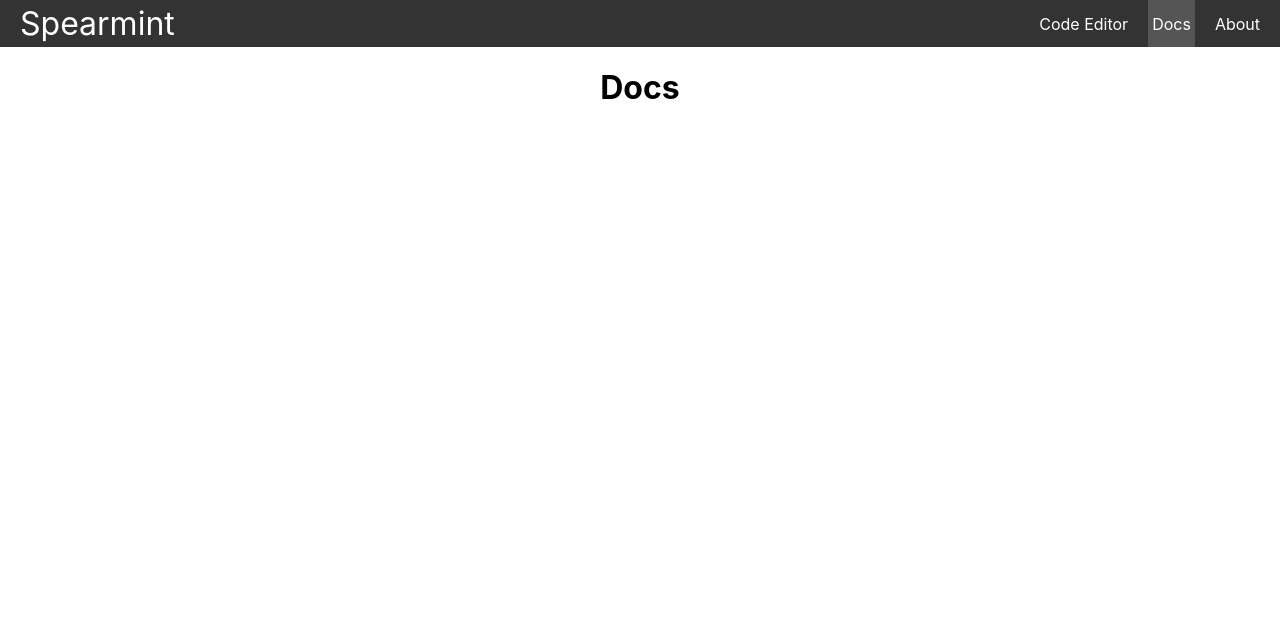
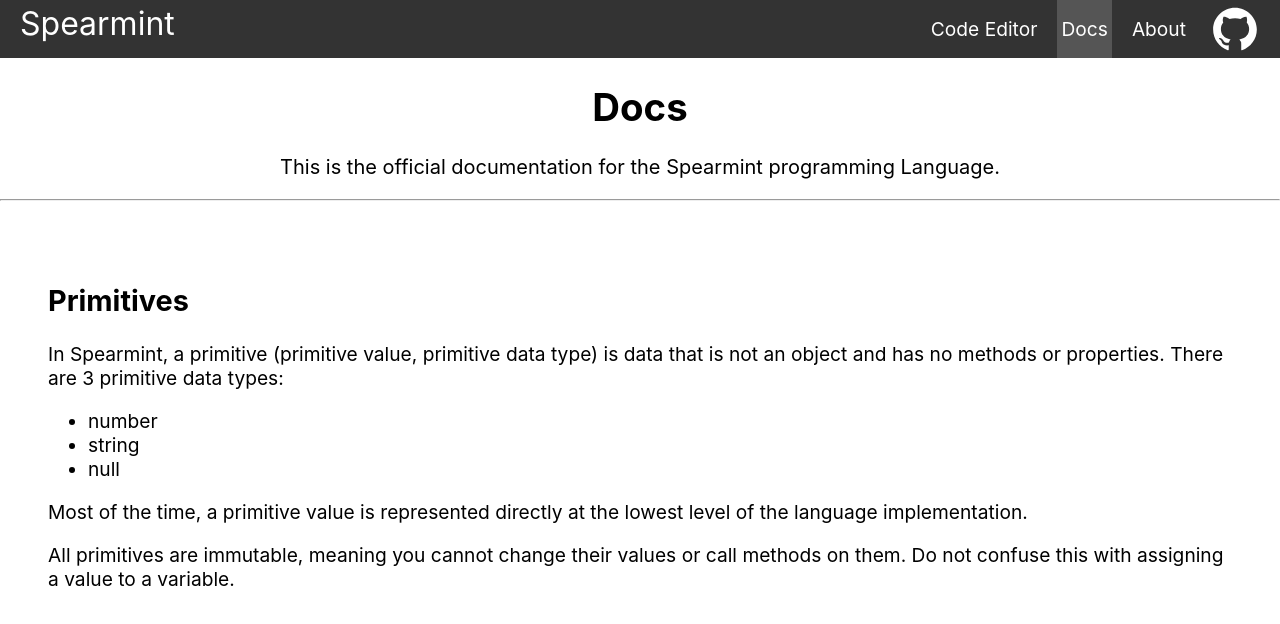
Before and after one commit to jeje1197/Spearmint_Project, a React (Create React App) app: page /docs in a window 1280 px wide. Shown: the top 624 px of the page. Built offline with nearby package versions, Linux system fonts and the light colour scheme.

Commit message:
Started creating docs. Updated styling

```diff
--- a/package.json
+++ b/package.json
@@ -10,6 +10,7 @@
     "react": "^18.2.0",
     "react-ace": "^10.1.0",
     "react-dom": "^18.2.0",
+    "react-icons": "^4.4.0",
     "react-router-dom": "^6.3.0",
     "react-scripts": "5.0.1",
     "web-vitals": "^2.1.4"
--- a/src/App.css
+++ b/src/App.css
@@ -1,5 +1,5 @@
 .App {
-  text-align: center;
+  font-size: larger;
 }
 
 @media (prefers-reduced-motion: no-preference) {
--- a/src/App.js
+++ b/src/App.js
@@ -1,13 +1,13 @@
 import './App.css';
-import CodeEditor from './front-end/pages/CodeEditor'
-import Docs from './front-end/pages/Docs'
-import About from './front-end/pages/About'
+import CodeEditor from './front-end/pages/code-editor/CodeEditor'
+import Docs from './front-end/pages/docs/Docs'
+import About from './front-end/pages/about/About'
 import NavBar from './front-end/NavBar';
 import { Route, Routes } from 'react-router-dom'
 
 function App() {
   return (
-    <>
+    <div className='App'>
       <NavBar/>
       <div className='container'>
         <Routes>
@@ -16,7 +16,7 @@ function App() {
           <Route path='/about' element={<About/>}/>
         </Routes>
       </div>
-    </>
+    </div>
   );
 }
 
--- a/src/front-end/NavBar.js
+++ b/src/front-end/NavBar.js
@@ -1,5 +1,6 @@
 import './NavBar.css'
 import { Link, useMatch, useResolvedPath } from 'react-router-dom'
+import { AiFillGithub } from 'react-icons/ai'
 
 export default function NavBar() {
     return <nav className="nav">
@@ -8,6 +9,11 @@ export default function NavBar() {
             <CustomLink to="/">Code Editor</CustomLink>
             <CustomLink to="/docs">Docs</CustomLink>
             <CustomLink to="/about">About</CustomLink>
+            <li>
+                <a href='https://github.com/jeje1197'>
+                    <AiFillGithub size={50}/>
+                </a>
+            </li>
         </ul>
     </nav>
 }
--- a/src/front-end/pages/Docs.js
+++ /dev/null
@@ -1,3 +0,0 @@
-export default function About() {
-    return <h1>Docs</h1>
-}
--- a/src/front-end/pages/CodeEditor.css
+++ b/src/front-end/pages/code-editor/CodeEditor.css
@@ -1,13 +1,10 @@
-/* body {
-    background-color: #dee3e9;
-} */
-
 h1 {
     text-align: center;
 }
 
 .introduction {
     text-align: center;
+    font-size: 20px;
 }
 
 .CodeEditor {
@@ -20,22 +17,16 @@ h1 {
 
 .editor {
     position: relative;
-    /* width: 500px; */
-    height: 480px;
     flex-basis: 50%;
-    /* padding: 5px; */
 }
 
 .console {
     position: relative;
-    /* width: 500px; */
-    height: 500px;
     flex-basis: 50%;
     margin-left: 20px;
     background-color: black;
     color: white;
     flex-wrap: wrap;
-    /* padding: 5px; */
 }
 
 .code-output {
@@ -46,17 +37,16 @@ h1 {
 
 .options {
     margin-top: 2px;
+    text-align: center;
     font-size: 20px;
-    text-align: center;
 }
 
 .options select {
-    font-size: 20px;
+    font-size: inherit;
 }
 
-button {
+.options button{
     background-color: darkseagreen;
     width: 80px;
-    height: 40;
-    font-size: 20px;
+    font-size: inherit;
 }
--- a/src/front-end/pages/CodeEditor.js
+++ b/src/front-end/pages/code-editor/CodeEditor.js
@@ -141,7 +141,7 @@ class Options extends React.Component {
                     <option value="Loops">Loops</option>
                     <option value="Functions">Functions</option>
                 </select>
-                    <button className="run-button" type="button" onClick={run_code}>Run</button>
+                <button type="button" onClick={run_code}>Run</button>
             </div>
         )
     }
--- /dev/null
+++ b/src/front-end/pages/docs/Docs.css
@@ -0,0 +1,3 @@
+.body {
+    padding: 3rem
+}
--- /dev/null
+++ b/src/front-end/pages/docs/Docs.js
@@ -0,0 +1,63 @@
+import './Docs.css'
+
+export default function Docs() {
+    return (
+        <>
+            <Intro/>
+            <hr/>
+            <Body/>
+        </>
+    )
+}
+
+function Intro() {
+    return (
+        <div>
+            <h1>Docs</h1>
+            <section className="introduction">
+                <p> This is the official documentation for the Spearmint programming
+                    Language.
+                </p>
+            </section>
+        </div>
+    )
+}
+
+function Body() {
+    return (
+        <div className="body">
+            <PrimitiveSection/>
+        </div>
+    )
+}
+
+function PrimitiveSection() {
+    return (
+        <div>
+            <h2>Primitives</h2>
+            <section>
+                <p>
+                    In Spearmint, a primitive (primitive value, primitive data type) is
+                    data that is not an object and has no methods
+                    or properties. There are 3 primitive data types:
+                    <ul>
+                        <li>number</li>
+                        <li>string</li>
+                        <li>null</li>
+                    </ul>
+                </p>
+
+                <p>
+                    Most of the time, a primitive value is represented directly at the
+                    lowest level of the language implementation.
+                </p>
+
+                <p>
+                    All primitives are immutable, meaning you cannot change their values
+                    or call methods on them. Do not confuse this with assigning a value to
+                    a variable.
+                </p>
+            </section>
+        </div>
+    )
+}
```
Also changed, not shown: src/front-end/pages/about/About.js (renamed from src/front-end/pages/About.js), src/front-end/pages/code-editor/examples.js (renamed from src/front-end/pages/examples.js), 1 other file (tests, documents, lock files or other folders). Lines whose indentation alone changed are shown as unchanged.
